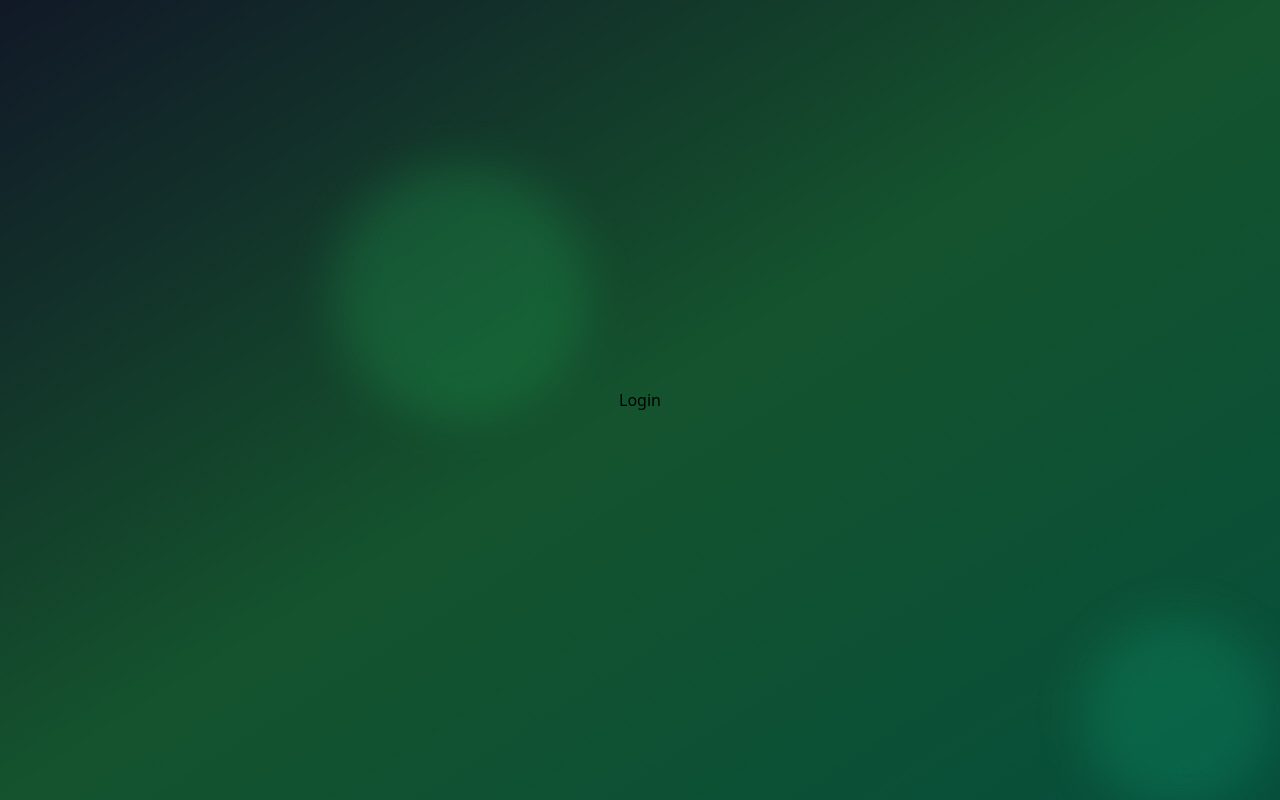
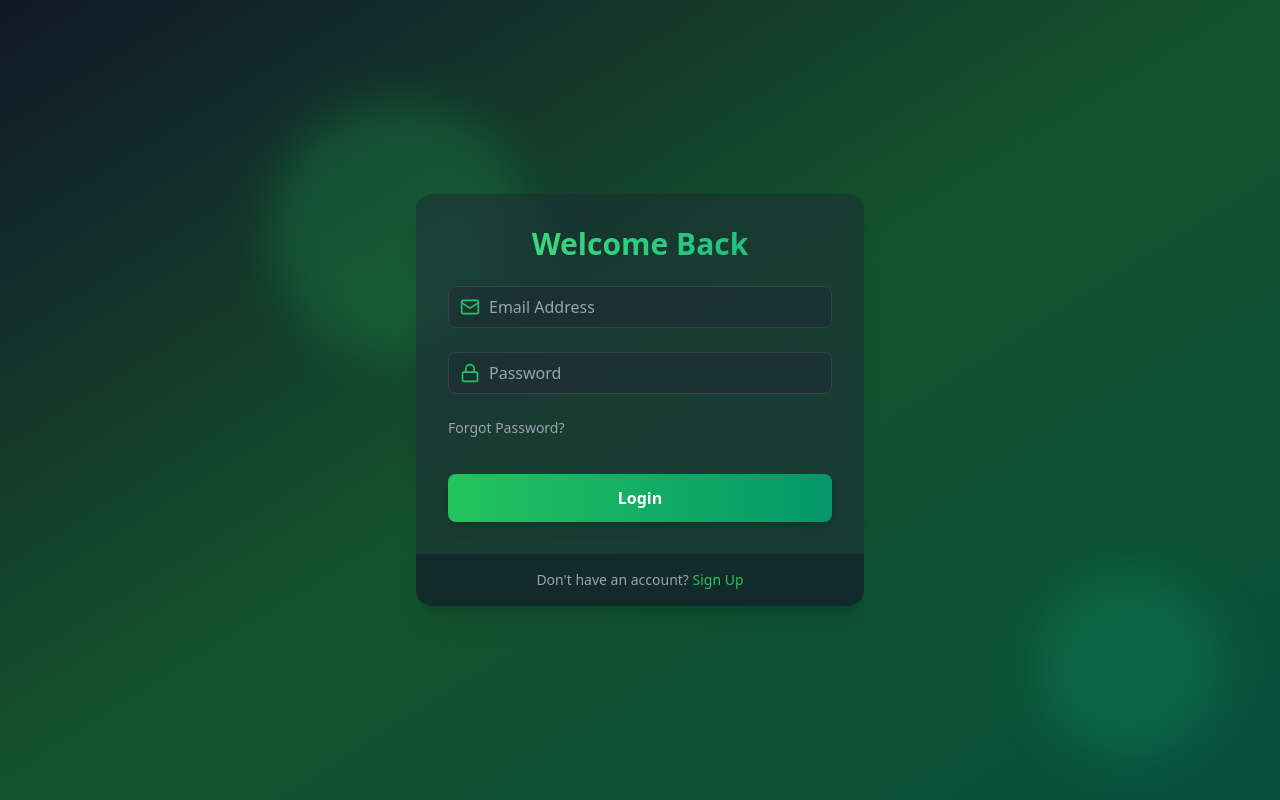
Before and after one commit to Ahteshamull/Internship_Auth, a React (Vite) app in the folder client/: page /login in a window 1280 px wide. Built offline with nearby package versions, Linux system fonts and the light colour scheme.

Commit message:
login page design done and email verify page design running

```diff
--- a/client/src/App.jsx
+++ b/client/src/App.jsx
@@ -3,6 +3,7 @@
 import { Routes, Route } from "react-router-dom";
 import Signup from "./Pages/Signup";
 import Login from "./Pages/Login";
+import VerifyEmail from "./Pages/VerifyEmail";
 
 export default function App() {
   return (
@@ -32,6 +33,7 @@
         <Route path="/" element={"Home"}/>
         <Route path="/signup" element={<Signup/>}/>
         <Route path="/login" element={<Login/>}/>
+        <Route path="/verify-email" element={<VerifyEmail/>}/>
       </Routes>
     </div>
   );
--- a/client/src/Pages/Login.jsx
+++ b/client/src/Pages/Login.jsx
@@ -1,7 +1,78 @@
-import React from 'react'
+import React, { useState } from "react";
+import { motion } from "framer-motion";
+import { Mail, Lock, Loader, } from "lucide-react";
+import { Link } from "react-router";
+import Input from "../Components/Input";
 
 export default function Login() {
+  const [email, setEmail] = useState("");
+  const [password, setPassword] = useState("");
+  const isLoading = false;
+  const handleLogin = (e) => {
+    e.preventDefault();
+  };
   return (
-    <div>Login</div>
-  )
+    <motion.div
+      initial={{ opacity: 0, y: 20 }}
+      animate={{ opacity: 1, y: 0 }}
+      transition={{ duration: 0.5 }}
+      className="max-w-md w-full bg-gray-800 bg-opacity-50 backdrop-filter backdrop-blur-xl rounded-2xl  shadow-xl overflow-hidden"
+    >
+      <div className="p-8">
+        <h2 className="text-3xl font-bold mb-6 text-center bg-gradient-to-r from-green-400 to-emerald-500 text-transparent bg-clip-text">
+         Welcome Back
+        </h2>
+
+        <form onSubmit={handleLogin}>
+          <Input
+            onChange={(e) => setEmail(e.target.value)}
+            icon={Mail}
+            type="email"
+            placeholder="Email Address"
+            value={email}
+          />
+          <Input
+            onChange={(e) => setPassword(e.target.value)}
+            icon={Lock}
+            type="password"
+            placeholder="Password"
+            value={password}
+          />
+          <div className="flex items-center mb-4">
+            <Link
+              to="/forgot-password"
+              className="text-sm text-gray-400 hover:underline"
+            >
+              Forgot Password?
+            </Link>
+          </div>
+
+          <motion.button
+            className="mt-5 w-full py-3 px-4 bg-gradient-to-r from-green-500 to-emerald-600 text-white
+						font-bold rounded-lg shadow-lg hover:from-green-600
+						hover:to-emerald-700 focus:outline-none focus:ring-2 focus:ring-green-500 focus:ring-offset-2
+						 focus:ring-offset-gray-900 transition duration-200"
+            whileHover={{ scale: 1.02 }}
+            whileTap={{ scale: 0.98 }}
+            type="submit"
+            disabled={isLoading}
+          >
+            {isLoading ? (
+              <Loader className=" w-6 h-6 mx-auto animate-spin" />
+            ) : (
+              "Login"
+            )}
+          </motion.button>
+        </form>
+      </div>
+       <div className="px-8 py-4 bg-gray-900 bg-opacity-50 flex justify-center ">
+              <p className="text-sm text-gray-400">
+                Don't have an account?{" "}
+                <Link to={"/signup"} className="text-green-500 hover:underline">
+                  Sign Up
+                </Link>
+              </p>
+            </div>
+    </motion.div>
+  );
 }
--- a/client/src/Pages/Signup.jsx
+++ b/client/src/Pages/Signup.jsx
@@ -9,10 +9,6 @@
   	const [name, setName] = useState("");
 	const [email, setEmail] = useState("");
 	const [password, setPassword] = useState("");
-  const handleChange = (e) => {
-    setData({ ...data, [e.target.name]: e.target.value });
-    console.log(data);
-  };
   const handleSubmit = (e) => {
     e.preventDefault();
   };
--- /dev/null
+++ b/client/src/Pages/VerifyEmail.jsx
@@ -0,0 +1,59 @@
+import React, { useRef, useState } from "react";
+import { useNavigate } from "react-router";
+import { motion } from "framer-motion";
+export default function VerifyEmail() {
+  const [code, setCode] = useState(["", "", "", "", "", ""]);
+  const inputRef = useRef([]);
+    const navigate = useNavigate();
+    const handleChange = (index, value) => {
+      const newCode = [...code];
+      newCode[index] = value;
+      setCode(newCode);
+      if (index < code.length - 1) {
+        inputRef.current[index + 1].focus();
+      }
+    }
+    const handleKeyDown = (index, event) => {
+      if (event.key === "Backspace") {
+        if (index > 0) {
+          inputRef.current[index - 1].focus();
+        }
+      }
+    }
+  return (
+    <div className="max-w-md w-full bg-gray-800 bg-opacity-50 backdrop-filter backdrop-blur-xl rounded-2xl  shadow-xl overflow-hidden">
+      <motion.div
+        initial={{ opacity: 0, y: 20 }}
+        animate={{ opacity: 1, y: 0 }}
+        transition={{ duration: 0.5 }}
+        className="max-w-md w-full bg-gray-800 bg-opacity-50 backdrop-filter backdrop-blur-xl rounded-2xl  shadow-xl overflow-hidden"
+      >
+        <div className="p-8">
+          <h2 className="text-3xl font-bold mb-6 text-center bg-gradient-to-r from-green-400 to-emerald-500 text-transparent bg-clip-text">
+            Verify Your Email
+          </h2>
+          <p className="text-center text-gray-300 mb-6">
+            {" "}
+            Enter the 6-degit code sent to your email address{" "}
+          </p>
+        </div>
+        <form className="space-y-6">
+          <div className="flex justify-between">
+            {code.map((digit, index) => (
+              <input
+                key={index}
+                ref={(el) => (inputRef.current[index] = el)}
+                type="text"
+                maxLength="6"
+                value={digit}
+                onChange={(e) => handleChange(index, e.target.value)}
+                onKeyDown={(e) => handleKeyDown(index, e)}
+                className="w-12 h-12 text-center text-2xl font-bold bg-gray-700 text-white border-2 border-gray-600 rounded-lg focus:border-green-500 focus:outline-none"
+              />
+            ))}
+          </div>
+        </form>
+      </motion.div>
+    </div>
+  );
+}
```
